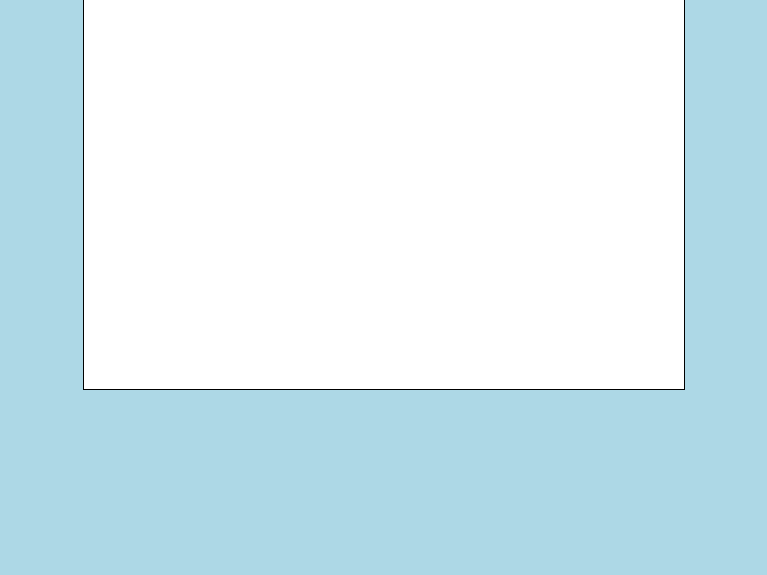
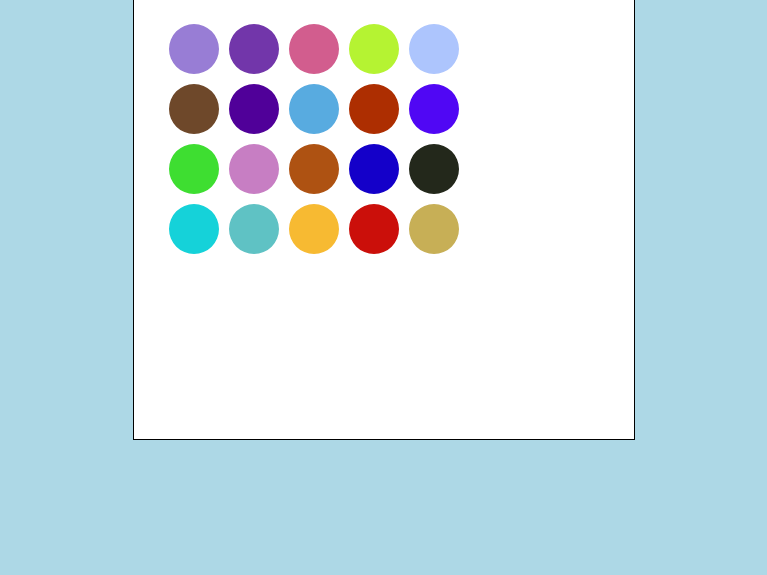
Before and after one commit to biojs/js-beginners-workshop, a plain HTML site: page 3-Final Result/index.html in a window 1280 px wide. Shown: the part 225-800 px from the top of the page, without its empty margins (256-1023 px from the left). Drawn offline with Linux system fonts and the light colour scheme.

Commit message:
remove canvas dimensions and add html dimensions

```diff
--- a/1-Empty Project/style.css
+++ b/1-Empty Project/style.css
@@ -11,6 +11,5 @@ h1 {
 }
 
 #my-canvas {
-    height: 400px;
-    width: 600px;
+
 }
--- a/3-Final Result/index.html
+++ b/3-Final Result/index.html
@@ -13,8 +13,10 @@
     <h1>My first JavaScript Visualisation</h1>
     <p>Have a look at this awesome I'll be making in a minute.</p>
     <img src="logo.png" class="icon"><br>
-    <canvas id="my-canvas"></canvas>
+    <canvas id="my-canvas" width="500" height="450"></canvas>
 </div>
+<script type="text/javascript" src="drawing.js"></script>
+<script type="text/javascript" src="functions.js"></script>
 </body>
 
 </html>
--- a/3-Final Result/style.css
+++ b/3-Final Result/style.css
@@ -15,8 +15,6 @@ h1 {
 }
 
 #my-canvas {
-    height: 400px;
-    width: 600px;
     background-color: white;
     border: solid 1px black;
 }
```
